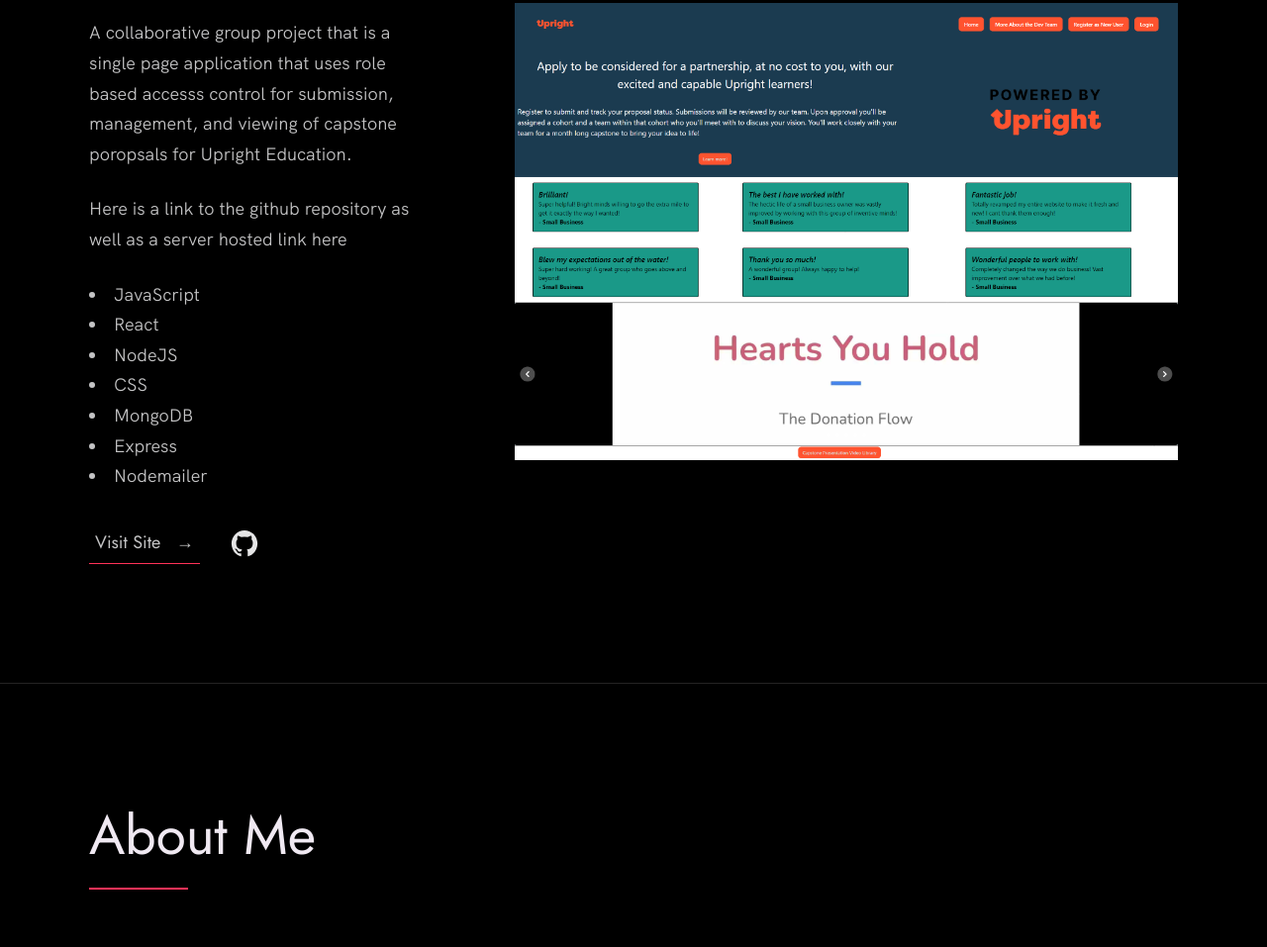
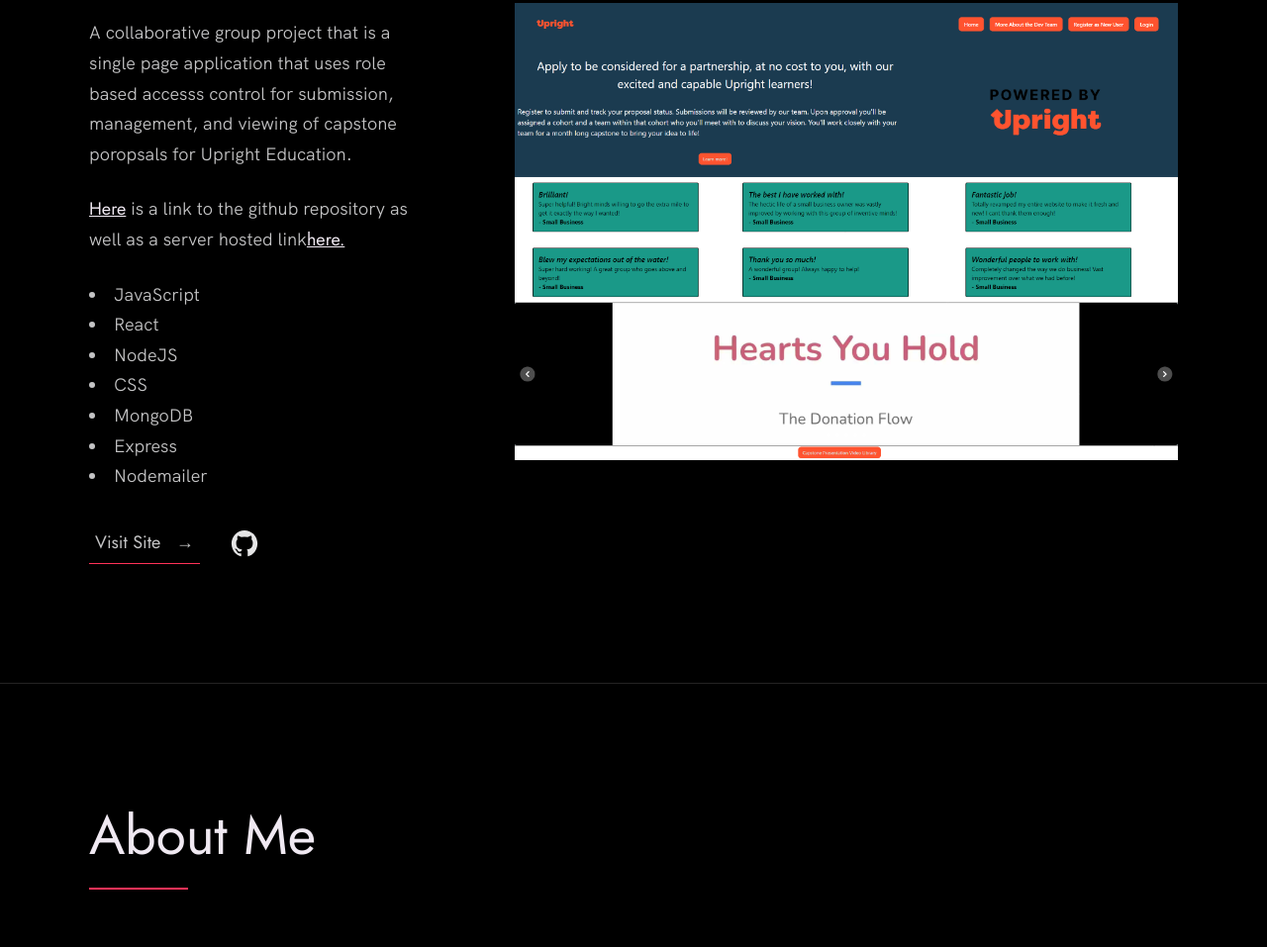
Before and after one commit to TyBeen/github-portfolio, a plain HTML site: page docs/index.html in a window 1280 px wide. Shown: the part 3765-4722 px from the top of the page at 99% size. Drawn offline with Linux system fonts and the light colour scheme.

Commit message:
Update index.html

```diff
--- a/docs/index.html
+++ b/docs/index.html
@@ -150,7 +150,7 @@
               <h3>Web Application for Upright Education</h3>
               <p>
                 A collaborative group project that is a single page application that uses role based accesss control for submission, management, and viewing of capstone poropsals for Upright Education.
-                <p>Here<a href="https://github.com/TyBeen/CAPSTONE-2024.git"></a> is a link to the github repository as well as a server hosted link here<a href="https://capstoneportal.netlify.app/"></a>
+                <p><a href="https://github.com/TyBeen/CAPSTONE-2024.git">Here</a> is a link to the github repository as well as a server hosted link<a href="https://capstoneportal.netlify.app/">here.</a>
               </p>
               <ul class="work__list">
                 <li>JavaScript</li>
```
